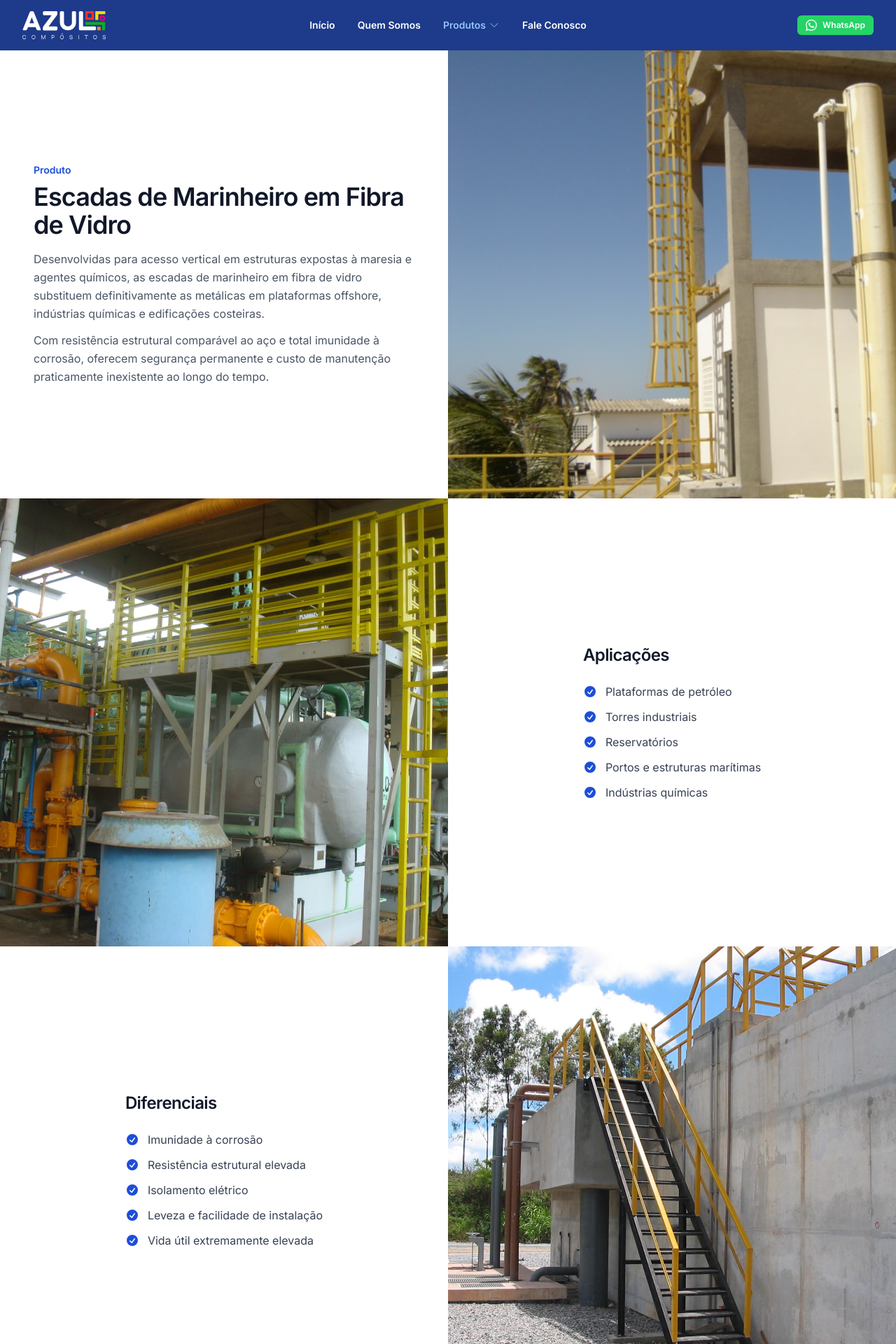
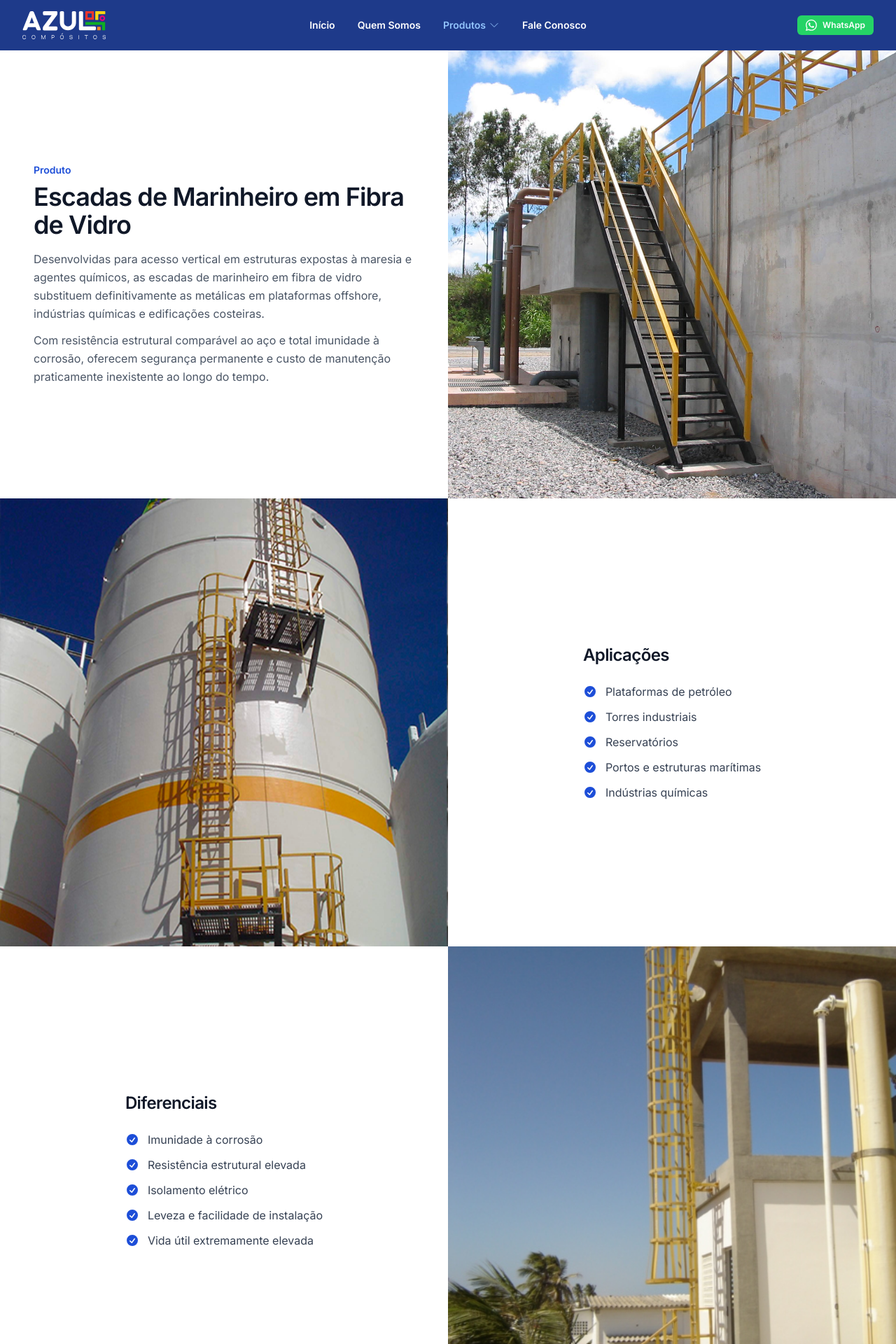
Before and after one commit to overdrive-dev/azul-web-mosaico, a Next.js app: page /escada-de-marinheiro in a window 1280 px wide. Shown: the top 1920 px of the page at 70% size. Built offline with nearby package versions, Linux system fonts and the light colour scheme.

Commit message:
feat: reorganize escada-de-marinheiro images, use saneamento photo as cover

```diff
--- a/app/escada-de-marinheiro/page.tsx
+++ b/app/escada-de-marinheiro/page.tsx
@@ -47,7 +47,7 @@ export default function EscadaDeMarinheiroPage() {
           </div>
           <div className="order-first lg:order-none lg:w-1/2">
             <div className="relative aspect-square lg:aspect-auto lg:h-[50vw] w-full bg-gray-200">
-              <Image src="/images/escada-marinheiro-reservatorio.JPG" alt="Escada de marinheiro em reservatório" fill className="object-cover" />
+              <Image src="/images/escada-guarda-corpo-saneamento.jpg" alt="Escada de marinheiro" fill className="object-cover" />
             </div>
           </div>
         </div>
@@ -58,7 +58,7 @@ export default function EscadaDeMarinheiroPage() {
         <div className="flex flex-col lg:flex-row">
           <div className="lg:order-1 lg:w-1/2">
             <div className="relative aspect-square lg:aspect-auto lg:h-[50vw] w-full bg-gray-200">
-              <Image src="/images/escada-marinheiro-industria.jpg" alt="Escada de marinheiro em indústria" fill className="object-cover" />
+              <Image src="/images/escada-marinheiro-capa.png" alt="Escada de marinheiro em indústria" fill className="object-cover" />
             </div>
           </div>
           <div className="flex items-center px-6 py-16 sm:py-24 lg:order-2 lg:w-1/2 lg:px-12 lg:py-32">
@@ -99,7 +99,7 @@ export default function EscadaDeMarinheiroPage() {
           </div>
           <div className="order-first lg:order-none lg:w-1/2">
             <div className="relative aspect-square lg:aspect-auto lg:h-[50vw] w-full bg-gray-200">
-              <Image src="/images/escada-guarda-corpo-saneamento.jpg" alt="Escada com guarda-corpo em estrutura" fill className="object-cover" />
+              <Image src="/images/escada-marinheiro-reservatorio.JPG" alt="Escada de marinheiro em reservatório" fill className="object-cover" />
             </div>
           </div>
         </div>
--- a/app/page.tsx
+++ b/app/page.tsx
@@ -164,7 +164,7 @@ export default function Home() {
           </div>
           <div className="order-first lg:order-none lg:w-1/2">
             <div className="relative aspect-square lg:aspect-auto lg:h-[50vw] w-full bg-gray-200">
-              <Image src="/images/escada-marinheiro-reservatorio.JPG" alt="Escada de Marinheiro" fill className="object-cover" />
+              <Image src="/images/escada-guarda-corpo-saneamento.jpg" alt="Escada de Marinheiro" fill className="object-cover" />
             </div>
           </div>
         </div>
```
